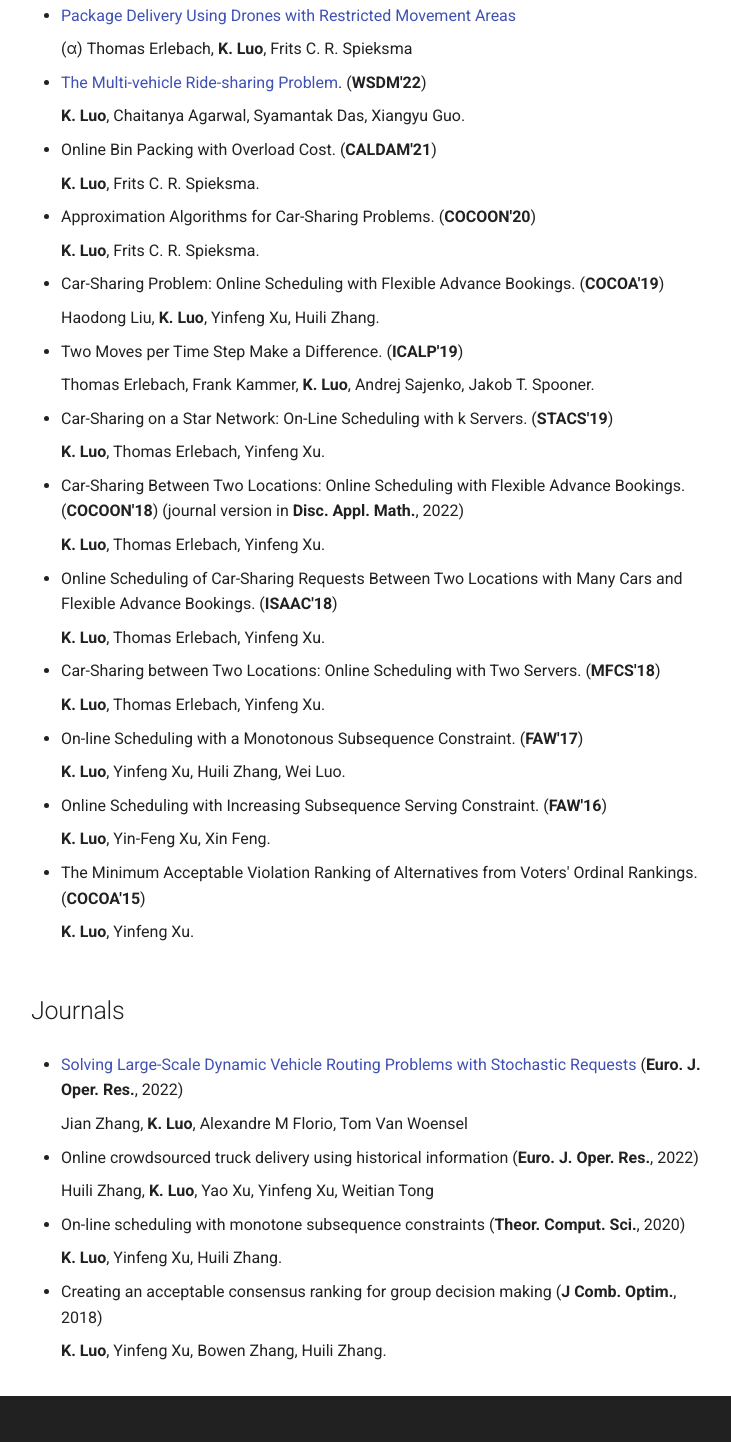
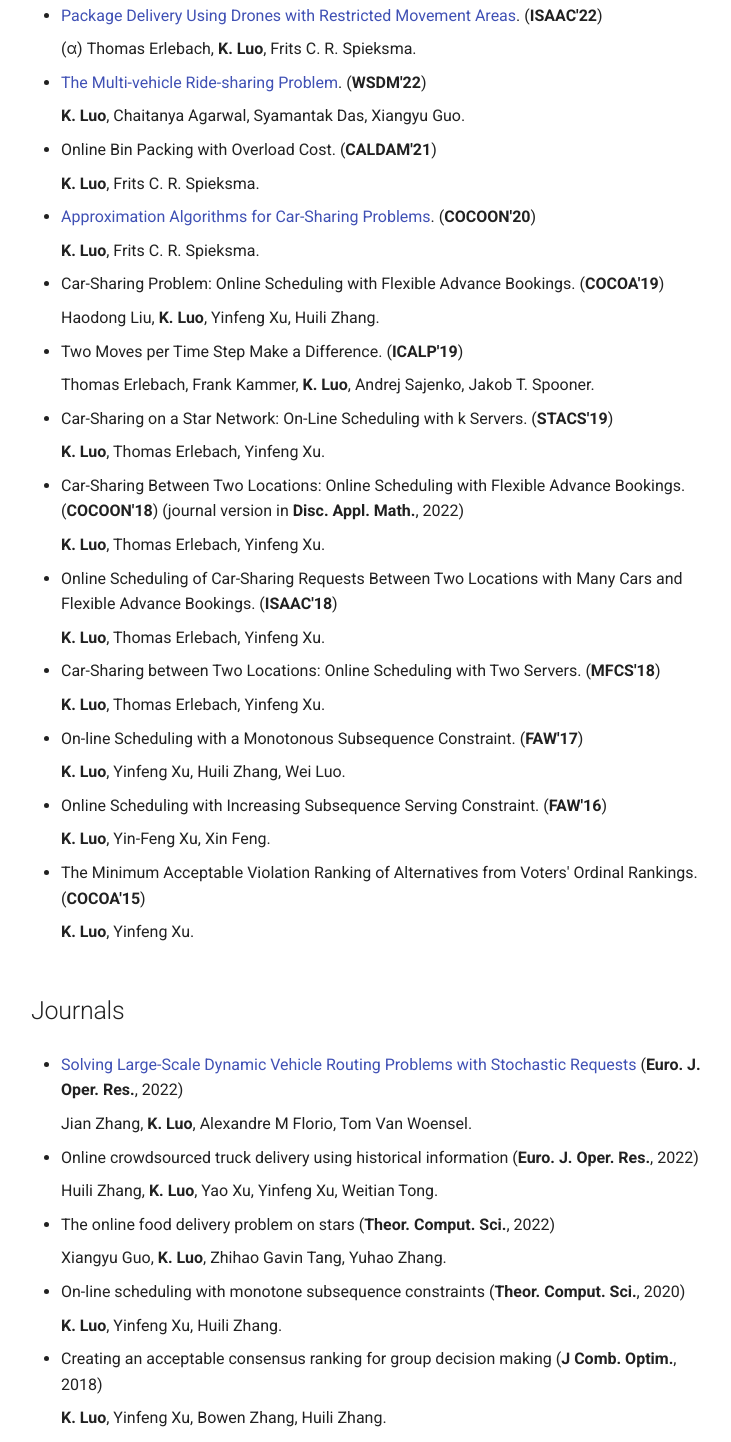
Before and after one commit to kelin-luo/kelin-luo.github.io, a plain HTML site: page pubs/index.html in a window 1280 px wide. Shown: the part 583-2025 px from the top of the page, without its empty margins (265-996 px from the left). Drawn offline with nearby package versions, Linux system fonts and the light colour scheme.

Commit message:
Deployed 3bedc07 with MkDocs version: 1.4.1

```diff
--- a/pubs/index.html
+++ b/pubs/index.html
@@ -390,7 +390,7 @@
 <ul>
 <li>
 <p><a href="https://arxiv.org/abs/2210.05000">A Hierarchical Grouping Algorithm for the Multi-Vehicle Dial-a-Ride Problem</a></p>
-<p><strong>K. Luo</strong>, Alexandre M. Florio, Syamantak Das, Xiangyu Guo</p>
+<p><strong>K. Luo</strong>, Alexandre M. Florio, Syamantak Das, Xiangyu Guo.</p>
 </li>
 </ul>
 <h2 id="conferences">Conferences</h2>
@@ -400,8 +400,8 @@
 <p>(&alpha;) Xiangyu Guo, Shi Li, <strong>K. Luo</strong>, Yuhao Zhang.</p>
 </li>
 <li>
-<p><a href="https://arxiv.org/pdf/2209.12314.pdf">Package Delivery Using Drones with Restricted Movement Areas</a></p>
-<p>(&alpha;) Thomas Erlebach, <strong>K. Luo</strong>, Frits C. R. Spieksma</p>
+<p><a href="https://arxiv.org/pdf/2209.12314.pdf">Package Delivery Using Drones with Restricted Movement Areas</a>. (<strong>ISAAC'22</strong>)</p>
+<p>(&alpha;) Thomas Erlebach, <strong>K. Luo</strong>, Frits C. R. Spieksma.</p>
 </li>
 <li>
 <p><a href="https://dl.acm.org/doi/10.1145/3488560.3498449">The Multi-vehicle Ride-sharing Problem</a>. (<strong>WSDM'22</strong>)</p>
@@ -412,7 +412,7 @@
 <p><strong>K. Luo</strong>, Frits C. R. Spieksma.</p>
 </li>
 <li>
-<p>Approximation Algorithms for Car-Sharing Problems. (<strong>COCOON'20</strong>)</p>
+<p><a href="https://arxiv.org/pdf/2007.03057.pdf">Approximation Algorithms for Car-Sharing Problems</a>. (<strong>COCOON'20</strong>)</p>
 <p><strong>K. Luo</strong>, Frits C. R. Spieksma.</p>
 </li>
 <li>
@@ -456,11 +456,15 @@
 <ul>
 <li>
 <p><a href="https://arxiv.org/abs/2202.12983">Solving Large-Scale Dynamic Vehicle Routing Problems with Stochastic Requests</a> (<strong>Euro. J. Oper. Res.</strong>, 2022)</p>
-<p>Jian Zhang, <strong>K. Luo</strong>, Alexandre M Florio, Tom Van Woensel</p>
+<p>Jian Zhang, <strong>K. Luo</strong>, Alexandre M Florio, Tom Van Woensel.</p>
 </li>
 <li>
 <p>Online crowdsourced truck delivery using historical information (<strong>Euro. J. Oper. Res.</strong>, 2022)</p>
-<p>Huili Zhang, <strong>K. Luo</strong>, Yao Xu, Yinfeng Xu, Weitian Tong</p>
+<p>Huili Zhang, <strong>K. Luo</strong>, Yao Xu, Yinfeng Xu, Weitian Tong.</p>
+</li>
+<li>
+<p>The online food delivery problem on stars (<strong>Theor. Comput. Sci.</strong>, 2022)</p>
+<p>Xiangyu Guo, <strong>K. Luo</strong>, Zhihao Gavin Tang, Yuhao Zhang.</p>
 </li>
 <li>
 <p>On-line scheduling with monotone subsequence constraints (<strong>Theor. Comput. Sci.</strong>, 2020)</p>
```
Also changed, not shown: search/search_index.json (+1 -1 lines), 1 other file.
